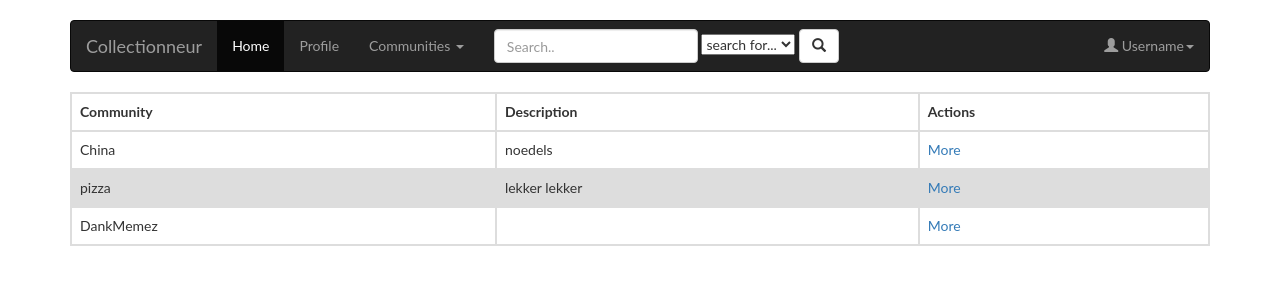
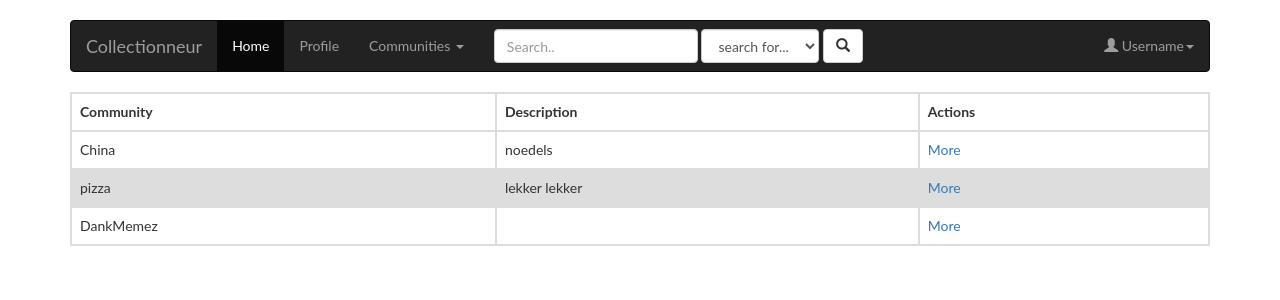
Before and after one commit to Deniz11/WebIK24, a Flask app: page /communityoverview in a window 1280 px wide. Shown: the top 300 px of the page. Run offline with Flask 2, Linux system fonts and the light colour scheme; the visitor is signed in with stand-in values (Sample User, id 1); some libraries are stand-ins or nearby versions.

```diff
--- a/Collectionneur/templates/layout.html
+++ b/Collectionneur/templates/layout.html
@@ -58,7 +58,7 @@
                     <!--- Search -->
                     <form class="navbar-form navbar-left" action="{{ url_for('search') }}" method="post">
                     <input type="text" placeholder="Search.." name="search" class="form-control">
-                    <select style="selectpicker" name ="search_for">
+                    <select class="form-control" name ="search_for">
                         <option value="None" {% if select_something_select %} selected {% endif %}>search for...</option>
                         <option value="movie" {% if movie_select %} selected {% endif %}>Movie</option>
                         <option value="actor" {% if actor_select %} selected {% endif %}>Actor</option>
```
